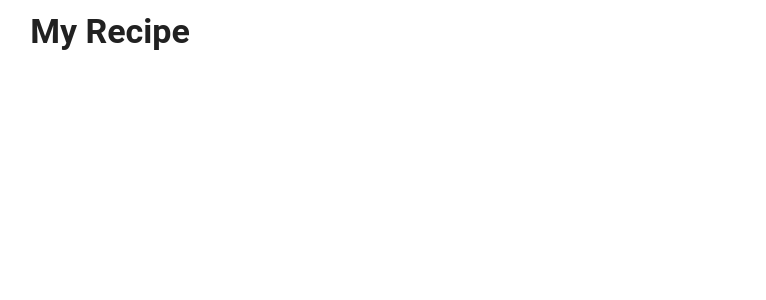
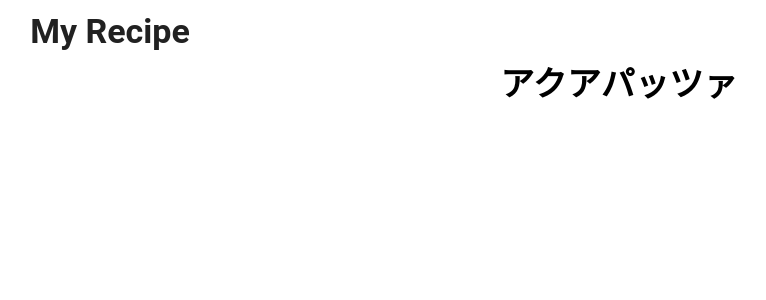
Before and after one commit to nkserveren26/myrecipe-frontend, a React (Create React App) app: page /recipes/1 in a window 1280 px wide. Before the commit this address had no page. Shown: the top 300 px of the page, without its empty margins (21-787 px from the left). Built offline with nearby package versions, Linux system fonts and the light colour scheme.

Commit message:
RecipePageのルーティング設定

```diff
--- a/src/App.tsx
+++ b/src/App.tsx
@@ -9,6 +9,7 @@ import { ScrollToTop } from './components/scroll/ScrollToTop';
 import { Beef } from './components/page/Beef';
 import { Vegetable } from './components/page/Vegetable';
 import { Soup } from './components/page/Soup';
+import { RecipePage } from './components/page/RecipePage';
 
 function App() {
   return (
@@ -23,6 +24,7 @@ function App() {
             <Route path="/beef" element={<Beef />} />
             <Route path="/vegetable" element={<Vegetable />} />
             <Route path="/soup" element={<Soup />} />
+            <Route path="/recipes/:id" element={<RecipePage />} />
           </Routes>
         </BrowserRouter>
       </Box>
--- a/src/components/page/RecipePage.tsx
+++ b/src/components/page/RecipePage.tsx
@@ -1,7 +1,8 @@
+import { Box, Typography } from "@mui/material";
 import React from "react";
 import { useParams } from "react-router-dom";
 
-const RecipePage: React.FC = () => {
+export const RecipePage: React.FC = () => {
     const { id } = useParams<{ id: string }>();
 
     // 正規表現を使用してIDが整数であることを確認
@@ -30,6 +31,9 @@ const RecipePage: React.FC = () => {
 
     return (
         <>
+            <Box>
+                <Typography paddingBottom={3} fontWeight="bold" variant="h4">アクアパッツァ</Typography>
+            </Box>
         </>
     );
 }
```
